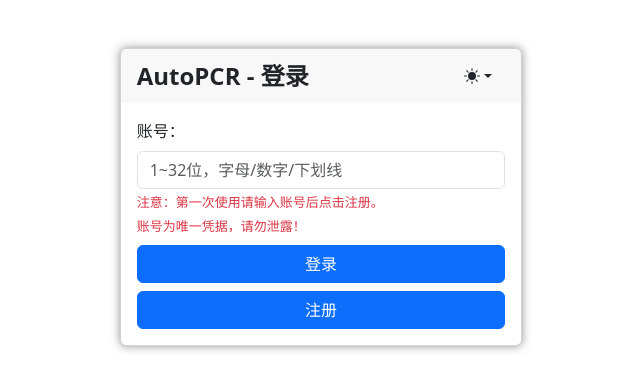
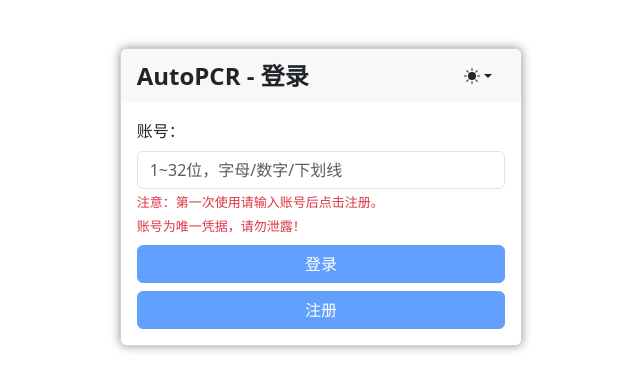
Before and after one commit to cc004/autopcr, a Python web app: template autopcr/http_server/templates/index.html in a window 1280 px wide. Shown: the top 391 px of the page, without its empty margins (319-959 px from the left). Run offline with Jinja, Linux system fonts and the light colour scheme; the template is opened without the code that fills it, so the values that code supplies are empty; some libraries are stand-ins or nearby versions.

Commit message:
Login/Reg btns are disabled when no input

```diff
--- a/autopcr/http_server/assets/js/index.js
+++ b/autopcr/http_server/assets/js/index.js
@@ -1,3 +1,15 @@
+function check_input(e) {
+    e.value=e.value.replace(/[^a-zA-Z0-9_]/g, '')
+    let btnLogin = document.getElementById("btn-login");
+    let btnReg = document.getElementById("btn-register");
+    if (e.value === "") {
+        btnLogin.setAttribute("disabled", "disabled");
+        btnReg.setAttribute("disabled", "disabled");
+    } else {
+        btnLogin.removeAttribute("disabled");
+        btnReg.removeAttribute("disabled");
+    }
+}
 function register() {
     document.getElementById('card-index').style.pointerEvents = 'none';
     $.ajax({
--- a/autopcr/http_server/templates/index.html
+++ b/autopcr/http_server/templates/index.html
@@ -92,10 +92,10 @@
                     </div>
                     <div id="card-index" class="card-body">
                         <form><label class="form-label">账号：</label>
-                            <input id="account" class="form-control" type="text" placeholder="1~32位，字母/数字/下划线" oninput="value=value.replace(/[^a-zA-Z0-9_]/g, '')" maxlength="32" />
+                            <input id="account" class="form-control" type="text" placeholder="1~32位，字母/数字/下划线" oninput="check_input(this)" maxlength="32" />
                             <small class="text-danger" style="font-size: 13px;">注意：第一次使用请输入账号后点击注册。<br>账号为唯一凭据，请勿泄露！</small>
-                            <button class="btn btn-primary w-100 my-2" type="button" onclick="login()">登录</button>
-                            <button class="btn btn-primary w-100" type="button" onclick="register()">注册</button>
+                            <button id="btn-login" class="btn btn-primary w-100 my-2" type="button" disabled="disabled" onclick="login()">登录</button>
+                            <button id="btn-register" class="btn btn-primary w-100" type="button" disabled="disabled" onclick="register()">注册</button>
                         </form>
                     </div>
                 </div>
```
